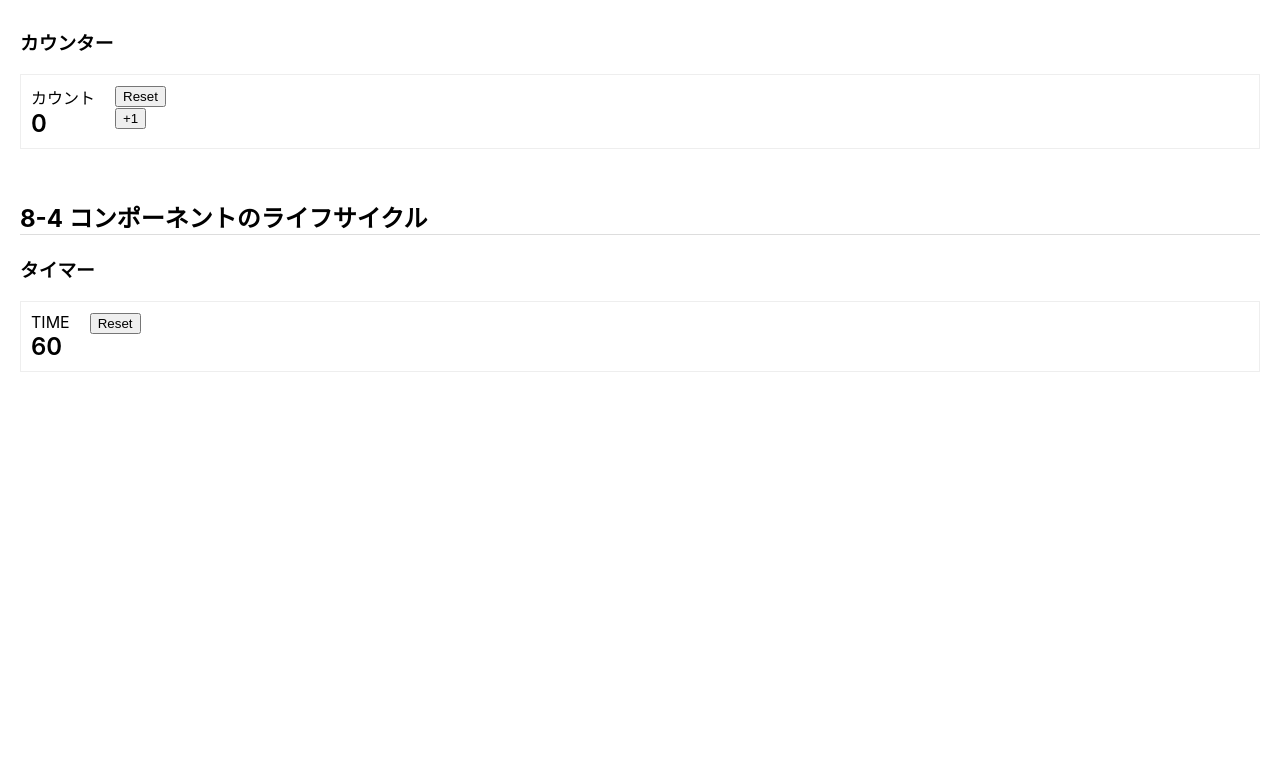
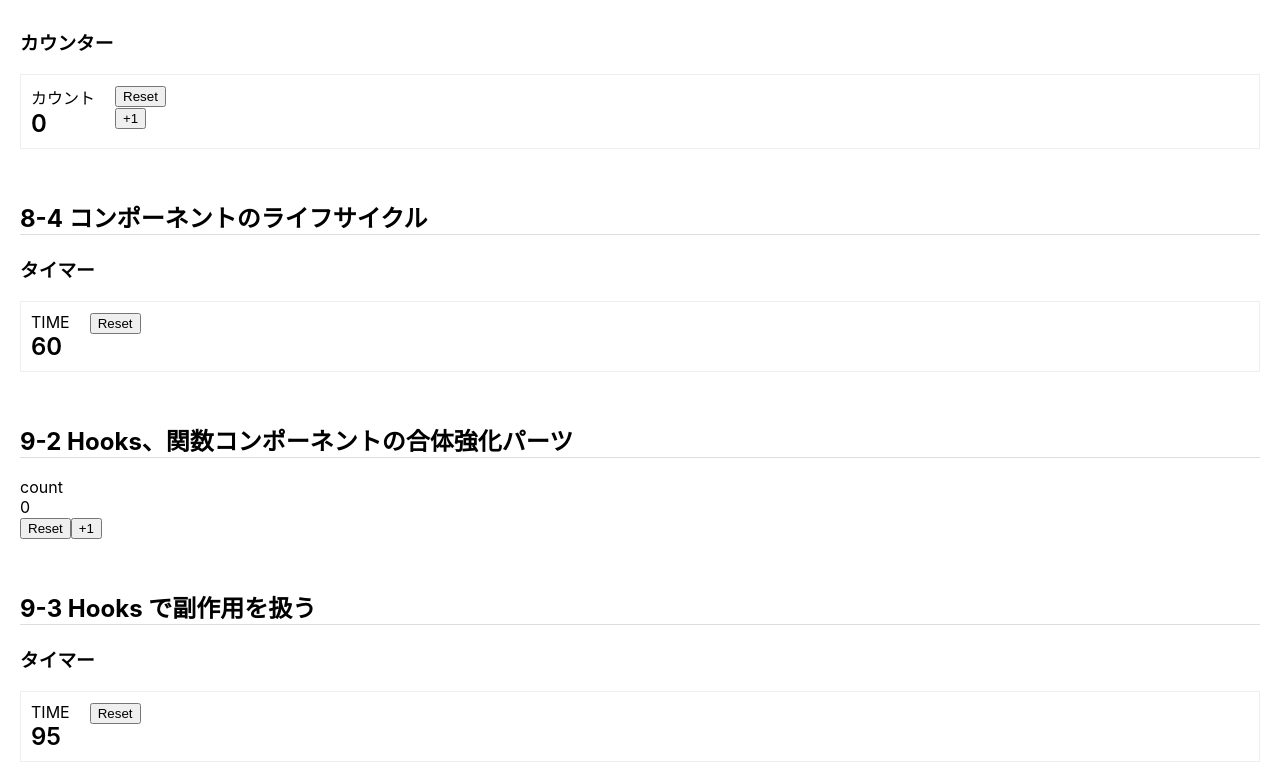
Before and after one commit to Ya-masou/react-playground, a React (Create React App) app: page / in a window 1280 px wide. Shown: the part 541-1325 px from the top of the page. Before the commit the page ends 983 px from the top, so only its background shows below. Built offline with nearby package versions, Linux system fonts and the light colour scheme.

Commit message:
りあくと 9章途中までの動作検証

```diff
--- a/src/App.tsx
+++ b/src/App.tsx
@@ -1,8 +1,10 @@
 import './App.css';
 import Characters82 from "./playgroundComponents/8_2/Characters"
 import Characters83 from "./playgroundComponents/8_3/Characters"
-import Counter from "./playgroundComponents/8_3/Counter"
+import Counter83 from "./playgroundComponents/8_3/Counter"
 import CountDown from "./playgroundComponents/8_4/CountDown"
+import Counter92 from "./playgroundComponents/9_2/Counter"
+import Countdown from "./playgroundComponents/9_3/Countdown"
 
 function App() {
   return (
@@ -15,11 +17,19 @@ function App() {
       <div className="section">
         <h2 className="title">8-3 クラスコンポーネントで学ぶ State </h2>
         <Characters83 />
-        <Counter />
+        <Counter83 />
       </div>
       <div className="section">
         <h2 className="title">8-4 コンポーネントのライフサイクル</h2>
         <CountDown />
+      </div>
+      <div className="section">
+        <h2 className="title">9-2 Hooks、関数コンポーネントの合体強化パーツ</h2>
+        <Counter92 />
+      </div>
+      <div className="section">
+        <h2 className="title">9-3 Hooks で副作用を扱う</h2>
+        <Countdown limit={100} />
       </div>
     </div>
   );
--- /dev/null
+++ b/src/playgroundComponents/9_2/Counter.tsx
@@ -0,0 +1,23 @@
+import React, { FC, useState } from "react"
+import "./style.css"
+
+const Counter: FC = () => {
+  const [count, setCount] = useState(0)
+  const reset = () => setCount(0)
+  const increment = () => setCount((c) => c + 1)
+
+  return (
+    <div className="container">
+      <div className="container__result">
+        <label>count</label>
+        <div>{ count }</div>
+      </div>
+      <div className="container__control">
+        <button onClick={reset}>Reset</button>
+        <button onClick={increment}>+1</button>
+      </div>
+    </div>
+  )
+}
+
+export default Counter
--- /dev/null
+++ b/src/playgroundComponents/9_2/style.css
@@ -0,0 +1,3 @@
+.container {
+  margin-bottom: 30px;
+}
--- /dev/null
+++ b/src/playgroundComponents/9_3/Countdown.tsx
@@ -0,0 +1,36 @@
+import React, { FC, useEffect, useState } from "react"
+import "./style.css"
+
+const Timer: FC<{ limit: number }> = ({ limit }) => {
+  const [timeLeft, setTimeLeft] = useState(limit)
+  const reset = () => setTimeLeft(limit)
+  const tick = () => setTimeLeft((t) => t - 1)
+
+  useEffect(() => {
+    const timerId = setInterval(tick, 1000)
+
+    return () => clearInterval(timerId)
+  }, [])
+
+  useEffect(() => {
+    if (timeLeft === 0) setTimeLeft(limit)
+  }, [timeLeft, limit])
+
+  return (
+    <div className="container">
+      <h3>タイマー</h3>
+      <div className="timer">
+        <div className="timer__result">
+          TIME
+          <br />
+          <span className="timer__result--time">{ timeLeft }</span>
+        </div>
+        <div className="control">
+          <button type="button" onClick={reset}> Reset </button>
+        </div>
+      </div>
+    </div>
+  )
+}
+
+export default Timer
--- /dev/null
+++ b/src/playgroundComponents/9_3/style.css
@@ -0,0 +1,14 @@
+.timer {
+  display: flex;
+  padding: 10px;
+  border: 1px solid #eee;
+}
+
+.timer__result {
+  margin-right: 20px;
+}
+
+.timer__result--time {
+  font-size: 1.5rem;
+  font-weight: 600;
+}
```
